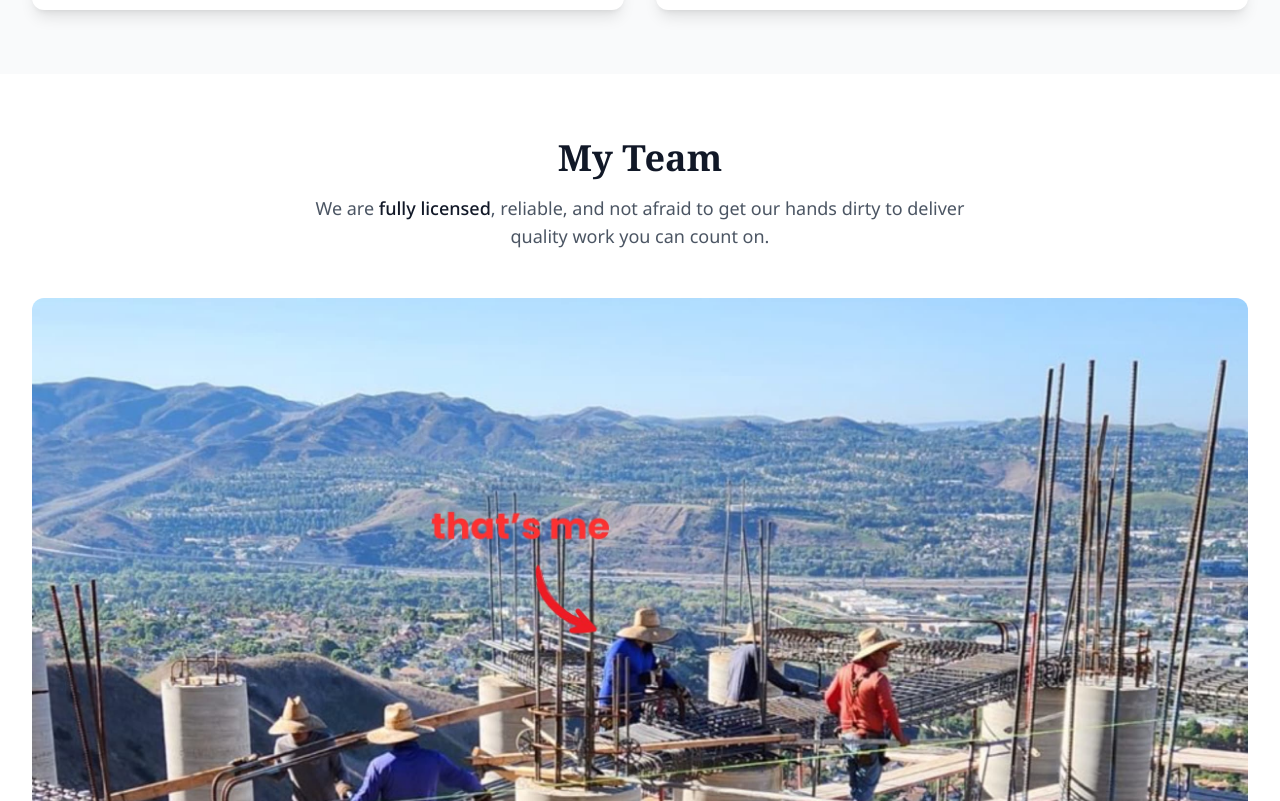
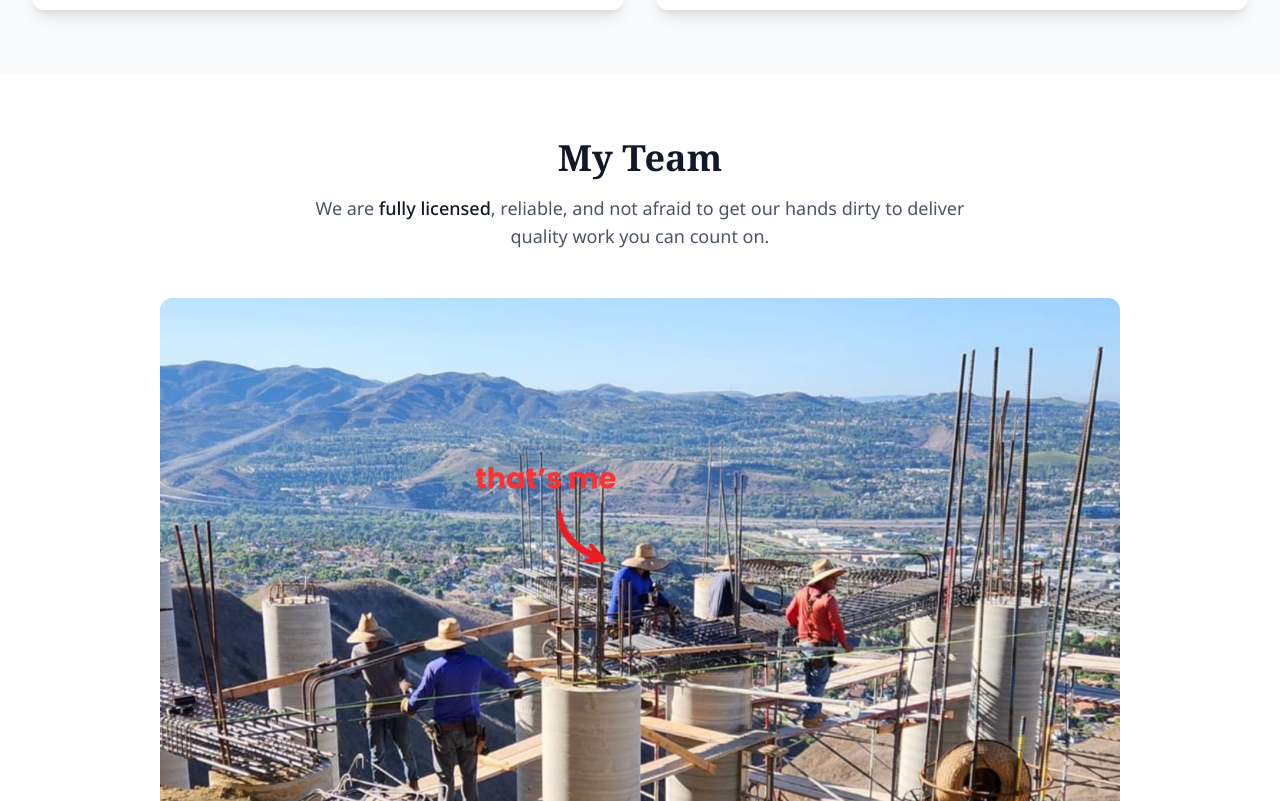
Before and after one commit to DoDoIndex/eastonkitchenbathremodel.com, a Next.js app: page / in a window 1280 px wide. Shown: the part 1539-2340 px from the top of the page. Built offline with nearby package versions, Linux system fonts and the light colour scheme.

Commit message:
improve perf

```diff
--- a/app/HomeContent.tsx
+++ b/app/HomeContent.tsx
@@ -8,6 +8,7 @@
 import ReactBeforeSliderComponent from 'react-before-after-slider-component';
 import ReCAPTCHA from 'react-google-recaptcha';
 import toast from 'react-hot-toast';
+import Image from 'next/image';
 import 'react-before-after-slider-component/dist/build.css';
 import 'swiper/css';
 import 'swiper/css/navigation';
@@ -273,13 +274,15 @@
             {/* Photo */}
             <div className="flex-1 flex justify-center h-full">
               <div className="w-full h-full overflow-hidden pt-6">
-                <img
+                <Image
                   src="/contractor.webp"
                   alt="Travis - Licensed General Contractor specializing in kitchen and bathroom remodeling in Anaheim Hills, Orange County. CSLB License 1121194"
                   className="w-full h-full object-cover object-bottom"
                   loading="eager"
-                  width="400"
-                  height="600"
+                  width={400}
+                  height={600}
+                  sizes="(max-width: 768px) 100vw, 50vw"
+                  priority
                 />
               </div>
             </div>
@@ -321,11 +324,14 @@
                   >
                     {service.images.map((image, imgIndex) => (
                       <SwiperSlide key={imgIndex}>
-                        <img
+                        <Image
                           src={image}
                           alt={`${service.title} - Image ${imgIndex + 1}`}
                           className="w-full h-full object-cover cursor-pointer"
                           onClick={() => openLightbox(service.images, imgIndex)}
+                          width={380}
+                          height={253}
+                          sizes="(max-width: 768px) 90vw, (max-width: 1200px) 45vw, 380px"
                           onError={(e) => {
                             const target = e.currentTarget as HTMLImageElement;
                             target.style.display = 'none';
@@ -392,7 +398,7 @@
 
       {/* My Team Section */}
       <section className="py-16 bg-white">
-        <div className="max-w-7xl mx-auto px-4 sm:px-6 lg:px-8">
+        <div className="max-w-5xl mx-auto px-4 sm:px-6 lg:px-8">
           <div className="text-center mb-12">
             <h2 className="text-3xl md:text-4xl font-bold text-gray-900 mb-4">
               My Team
@@ -404,10 +410,13 @@
 
           <div className="w-full">
             <div className="bg-gray-200 overflow-hidden rounded-xl">
-              <img
+              <Image
                 src="/travis-and-team.jpg"
                 alt="Travis and his team"
                 className="w-full h-auto"
+                width={380}
+                height={253}
+                sizes="(max-width: 768px) 100vw, (max-width: 1200px) 80vw, 1200px"
                 onError={(e) => {
                   const target = e.currentTarget as HTMLImageElement;
                   target.style.display = 'none';
@@ -431,7 +440,7 @@
 
       {/* Before and After Section */}
       <section id="transformations" className="py-16 bg-gray-50" aria-labelledby="transformations-heading">
-        <div className="max-w-7xl mx-auto px-4 sm:px-6 lg:px-8">
+        <div className="max-w-5xl mx-auto px-4 sm:px-6 lg:px-8">
           <div className="text-center mb-12">
             <h2 id="transformations-heading" className="text-3xl md:text-4xl font-bold text-gray-900 mb-4">
               Transformations
@@ -504,10 +513,13 @@
                 className="relative aspect-[25/16] rounded-lg overflow-hidden shadow-lg cursor-pointer hover:shadow-xl transition-shadow duration-300"
                 onClick={() => openLightbox(shuffledPhotos.map(p => p.src), index)}
               >
-                <img
+                <Image
                   src={photo.src}
                   alt={`${photo.type} Remodeling Project`}
                   className="w-full h-full object-cover hover:scale-105 transition-transform duration-300"
+                  width={380}
+                  height={253}
+                  sizes="(max-width: 768px) 100vw, (max-width: 1200px) 50vw, 33vw"
                   onError={(e) => {
                     const target = e.currentTarget as HTMLImageElement;
                     const nextElement = target.nextElementSibling;
```
